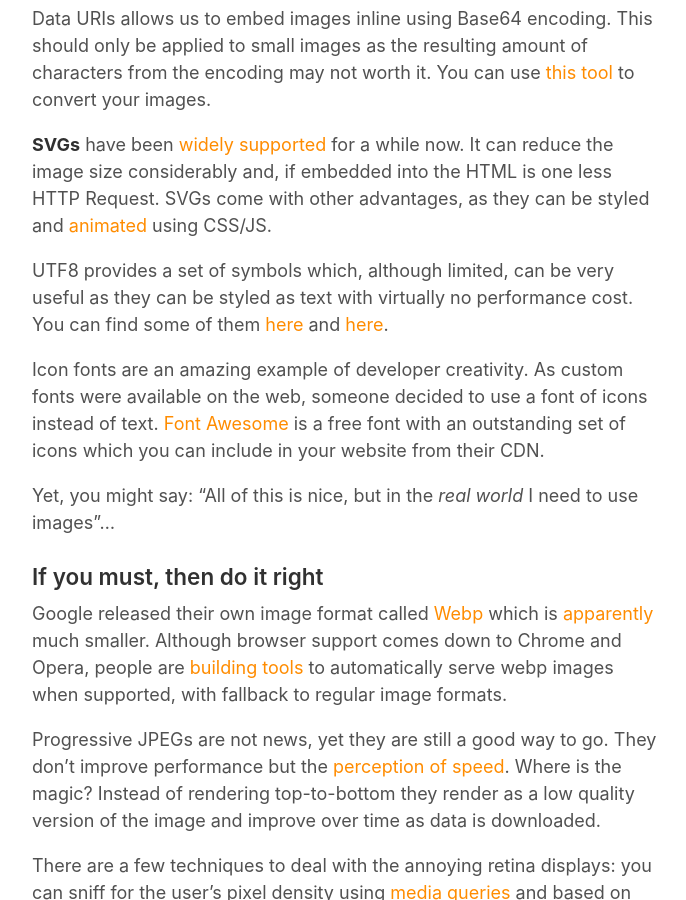
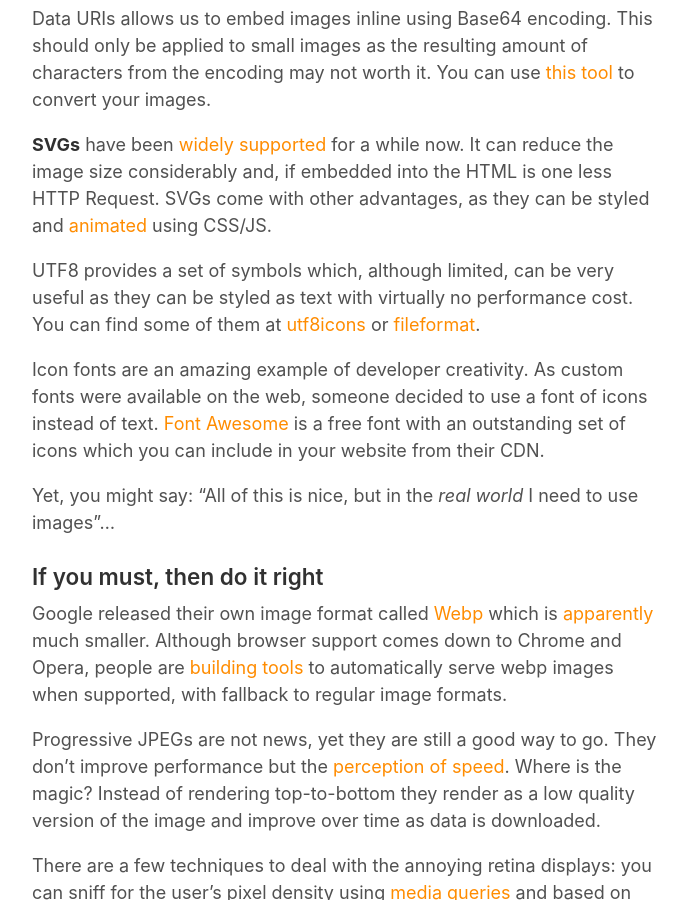
Before and after one commit to HiroAgustin/adiaz.uy-legacy, a Jekyll site: the page built from _posts/2014-12-16-why-i-hate-images.md, in a window 1280 px wide and 900 px high, scrolled down 1265 px. Shown: the whole window, without its empty margins (293-979 px from the left). Built offline with Jekyll 4.4.1, drawn with Linux system fonts in a browser that asks for light colours; nearby versions of some CDN libraries.

Commit message:
Use descriptive text for links

```diff
--- a/_posts/2014-12-16-why-i-hate-images.md
+++ b/_posts/2014-12-16-why-i-hate-images.md
@@ -27,7 +27,7 @@ Data URIs allows us to embed images inline using Base64 encoding. This should on
 
 **SVGs** have been [widely supported](http://caniuse.com/#search=svg) for a while now. It can reduce the image size considerably and, if embedded into the HTML is one less HTTP Request. SVGs come with other advantages, as they can be styled and [animated](http://davidwalsh.name/svg-animation) using CSS/JS.
 
-UTF8 provides a set of symbols which, although limited, can be very useful as they can be styled as text with virtually no performance cost. You can find some of them [here](http://www.utf8icons.com/) and [here](http://www.fileformat.info/info/unicode/block/miscellaneous_symbols/utf8test.htm).
+UTF8 provides a set of symbols which, although limited, can be very useful as they can be styled as text with virtually no performance cost. You can find some of them at [utf8icons](http://www.utf8icons.com/) or [fileformat](http://www.fileformat.info/info/unicode/block/miscellaneous_symbols/utf8test.htm).
 
 Icon fonts are an amazing example of developer creativity. As custom fonts were available on the web, someone decided to use a font of icons instead of text. [Font Awesome](http://fontawesome.io/) is a free font with an outstanding set of icons which you can include in your website from their CDN.
 
```
